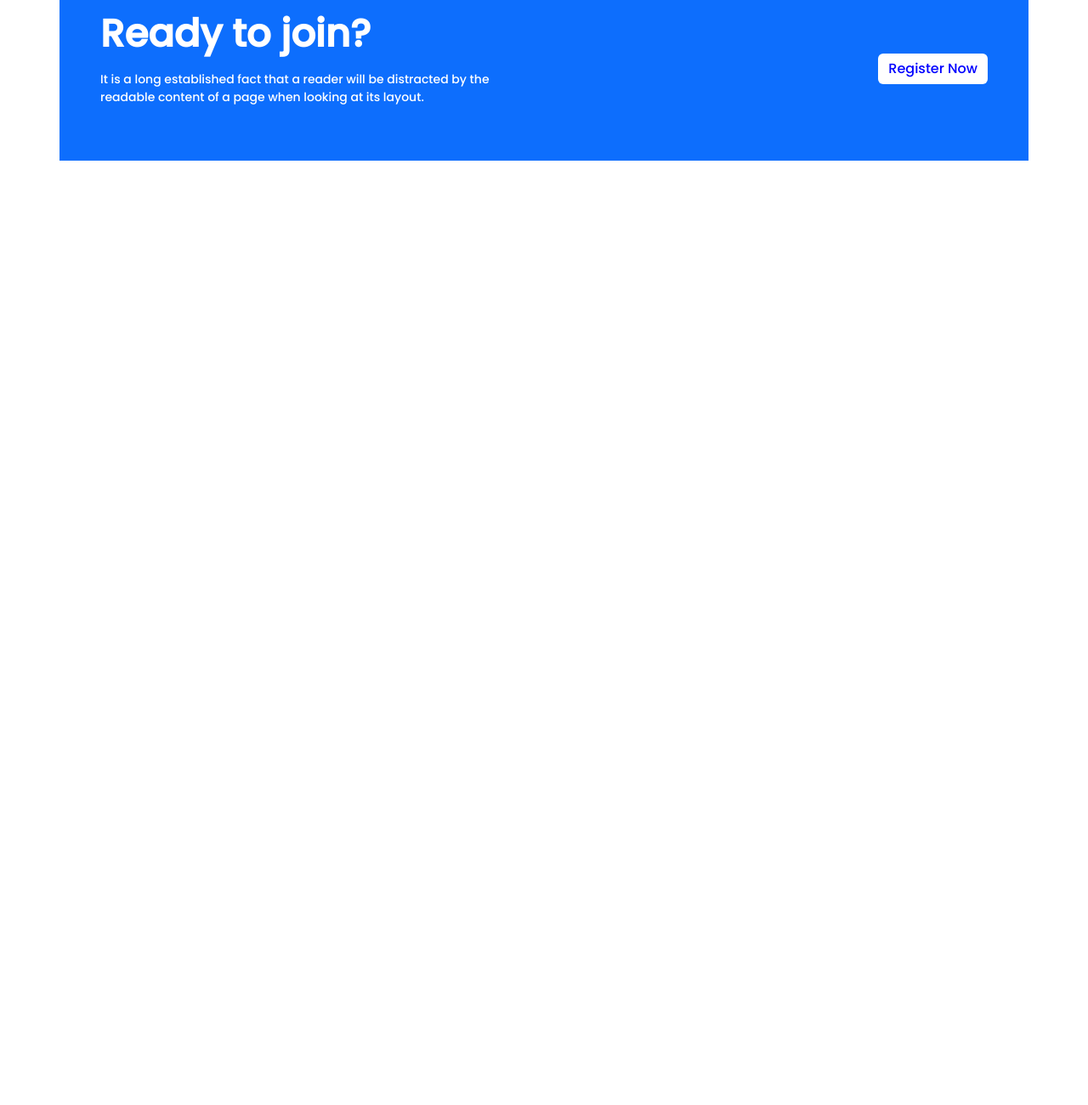
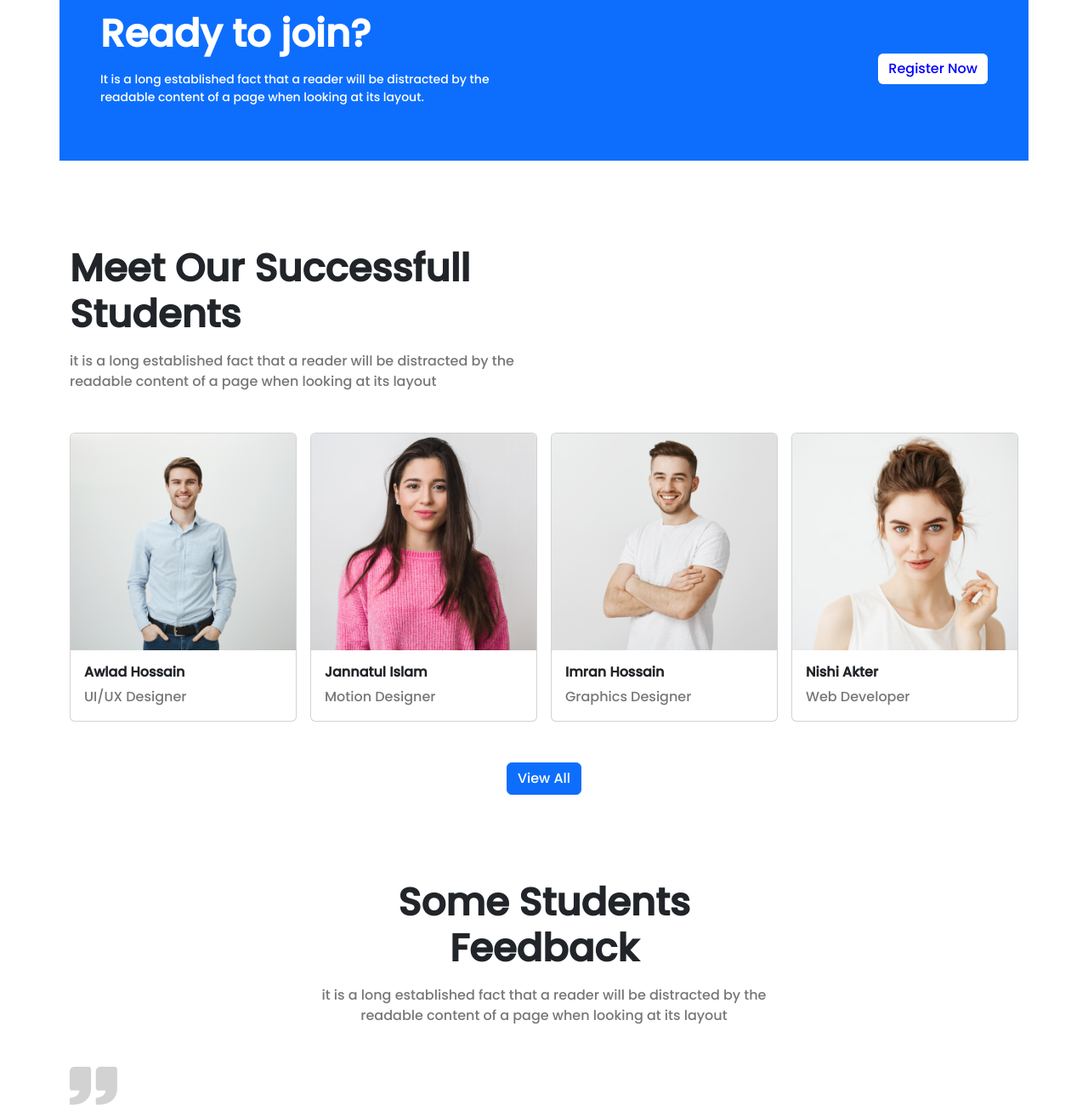
Before and after one commit to SMRahaman/esho-shikhi-bootstrap, a plain HTML site: page index.html in a window 1280 px wide. Shown: the part 2612-3912 px from the top of the page at 85% size. Before the commit the page ends 2901 px from the top, so only its background shows below. Drawn offline with nearby package versions, Linux system fonts and the light colour scheme.

Commit message:
successfull student section done

```diff
--- a/css/style.css
+++ b/css/style.css
@@ -86,7 +86,9 @@ section {
 
     width: 50%;
     margin: auto;
+
 }
+
 
 .common-heading p {
 
--- a/index.html
+++ b/index.html
@@ -280,7 +280,75 @@
         </div>
     </section>
     <!-- Register section End -->
-    <section></section>
+    <!-- Successfull student section Start -->
+    <section class="container">
+        <div class="text-start mb-5 common-heading m-0">
+            <h1 class="mb-3">Meet Our Successfull Students</h1>
+            <p>it is a long established fact that a reader will
+                be distracted by the readable content of a page when
+                looking at its layout</p>
+        </div>
+        <div class="row g-3">
+            <div class="col-lg-3 col-md-6 col-sm-12">
+                <div class="card">
+                    <img src="images/student/student-1.png" class="card-img-top" alt="...">
+                    <div class="card-body">
+                        <h6 style="font-weight:bold;">Awlad Hossain</h6>
+                        <span style="color:#777777">UI/UX Designer</span>
+                    </div>
+                </div>
+            </div>
+            <div class="col-lg-3 col-md-6 col-sm-12">
+                <div class="card">
+                    <img src="images/student/student-2.png" class="card-img-top" alt="...">
+                    <div class="card-body">
+                        <h6 style="font-weight:bold;">Jannatul Islam</h6>
+                        <span style="color:#777777">Motion Designer</span>
+                    </div>
+                </div>
+            </div>
+            <div class="col-lg-3 col-md-6 col-sm-12">
+                <div class="card">
+                    <img src="images/student/student-3.png" class="card-img-top" alt="...">
+                    <div class="card-body">
+                        <h6 style="font-weight:bold;">Imran Hossain</h6>
+                        <span style="color:#777777">Graphics Designer</span>
+                    </div>
+                </div>
+            </div>
+            <div class="col-lg-3 col-md-6 col-sm-12">
+                <div class="card">
+                    <img src="images/student/student-4.png" class="card-img-top" alt="...">
+                    <div class="card-body">
+                        <h6 style="font-weight:bold;">Nishi Akter</h6>
+                        <span style="color:#777777">Web Developer</span>
+                    </div>
+                </div>
+            </div>
+        </div>
+        <div class="view-button text-center my-5">
+            <button class="btn btn-primary">View All</button>
+        </div>
+    </section>
+    <!-- Successfull student section End -->
+    <!-- Feedback Section Strart -->
+    <section class="container">
+        <div class="text-center mb-5 common-heading">
+            <h1 class="mb-3">Some Students Feedback</h1>
+            <p>it is a long established fact that a reader will
+                be distracted by the readable content of a page when
+                looking at its layout</p>
+        </div>
+        <div class="row">
+            <div class="col-lg-6">
+                <div>
+                    <img src="images/comma.png" alt="">
+                </div>
+            </div>
+            <div class="col-lg-6"></div>
+        </div>
+    </section>
+    <!-- Feedback Section End -->
     <!-- Bootstrap JS link -->
     <script src="https://cdn.jsdelivr.net/npm/bootstrap@5.2.0/dist/js/bootstrap.bundle.min.js"></script>
 </body>
```
